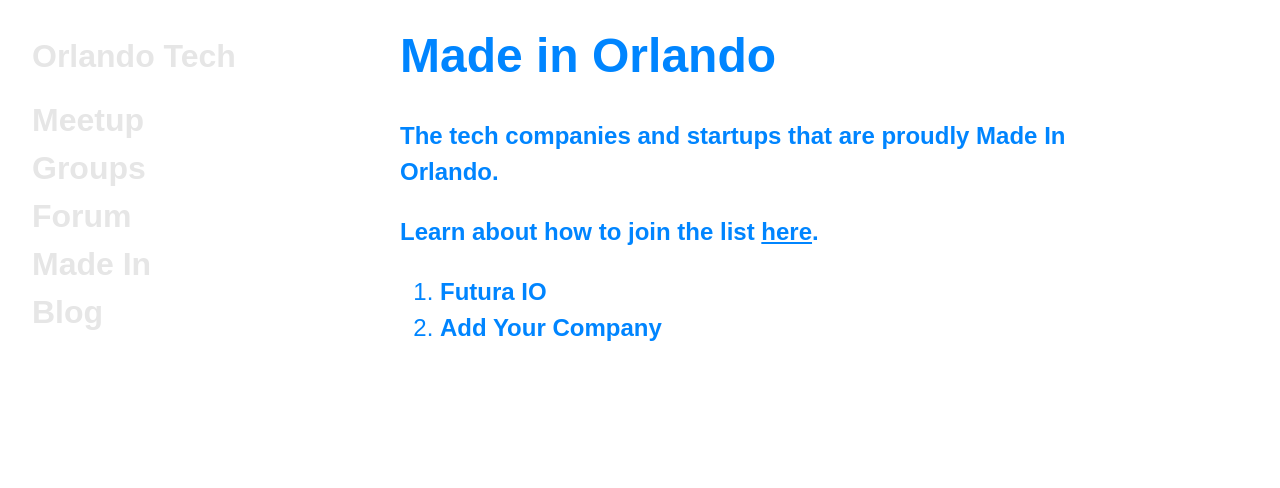
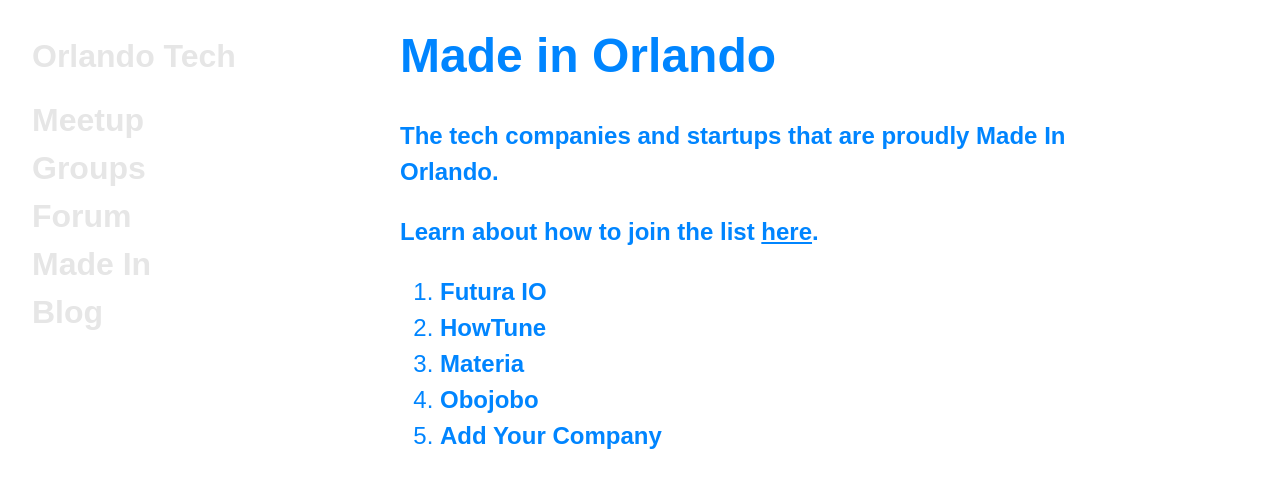
Before and after one commit to orlandotech/orlandotech.github.io, a Jekyll site: the page built from made-in/index.html, in a window 1280 px wide. Shown: the top 488 px of the page. Built offline with Jekyll 4.4.1, drawn with Linux system fonts in a browser that asks for light colours; Markdown is read by kramdown in place of the engine named in the settings.

Commit message:
Add HowTune, Materia, and Obojobo to Made in Orlando

```diff
--- a/made-in/index.html
+++ b/made-in/index.html
@@ -10,5 +10,8 @@ title: Made In Orlando
 
 <ol>
   <li><a href="http://futura.io">Futura IO</a></li>
+  <li><a href="http://howtune.com">HowTune</a></li>
+  <li><a href="http://materia.ucf.edu">Materia</a></li>
+  <li><a href="http://obojobo.ucf.edu">Obojobo</a></li>
   <li><a href="http://github.com/orlandotech/orlandotech.github.io#hey-i-want-to-add-my-company-to-the-list">Add Your Company</a></li>
 </ol>
```
